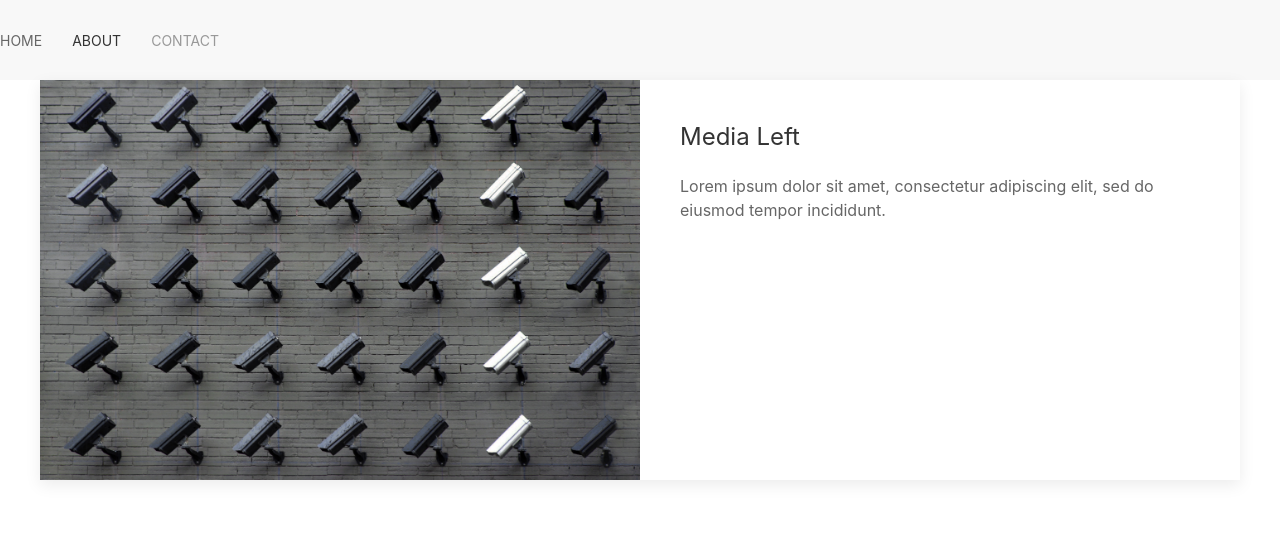
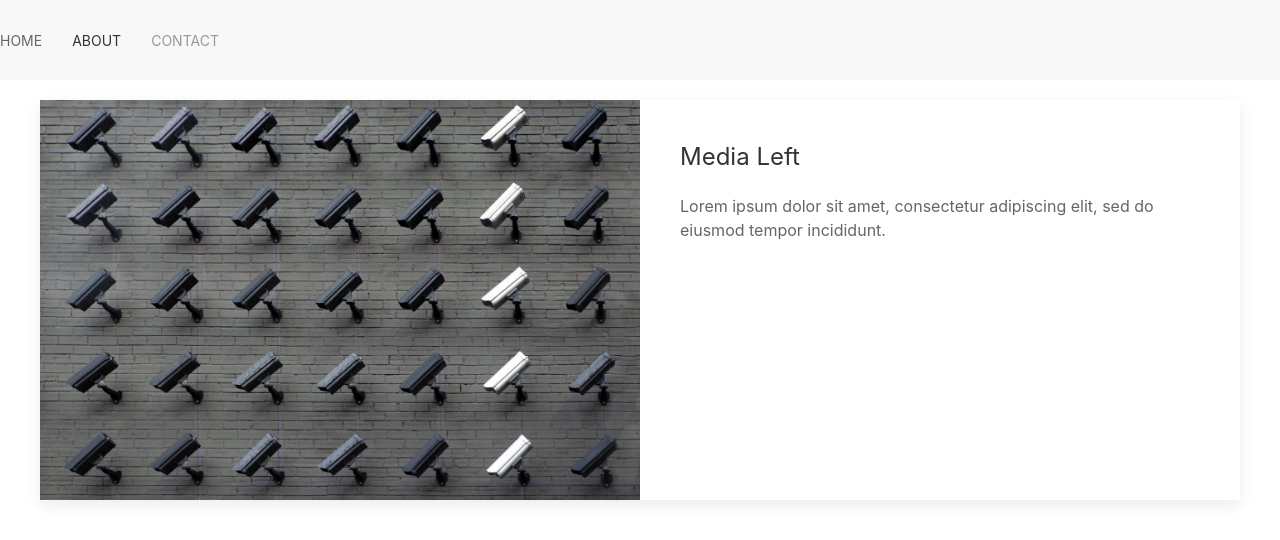
Before and after one commit to takanori-hayashi/pwa-sample, a plain HTML site: page public/about/index.html in a window 1280 px wide. Drawn offline with nearby package versions, Linux system fonts and the light colour scheme.

Commit message:
about調整

```diff
--- a/public/about/index.html
+++ b/public/about/index.html
@@ -21,6 +21,7 @@
   </nav>
 
   <div class="uk-container">
+    <div class="uk-margin-top">
       <div class="uk-card uk-card-default uk-grid-collapse uk-child-width-1-2@s uk-margin" uk-grid>
           <div class="uk-card-media-left uk-cover-container">
               <img src="/assets/images/image2.jpg" alt="" uk-cover>
@@ -33,6 +34,7 @@
               </div>
           </div>
       </div>
+    </div>
   </div>
 
 
```
